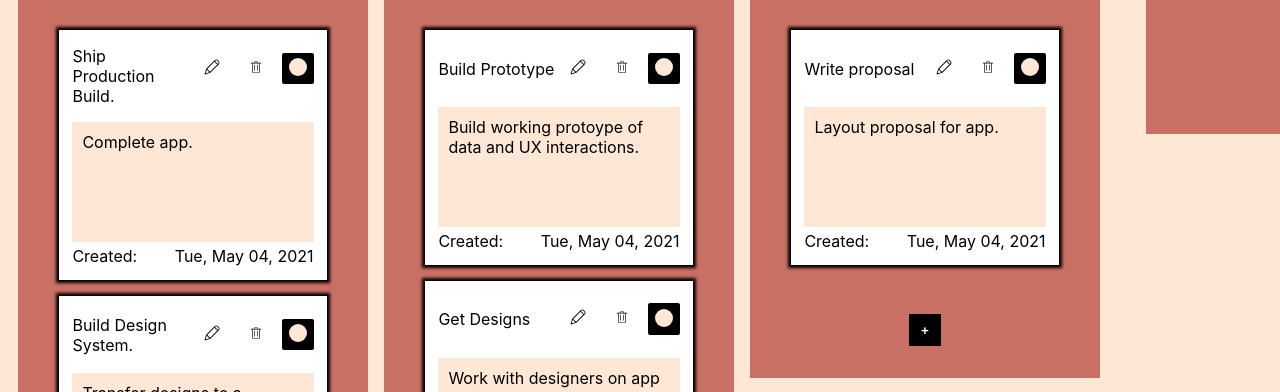
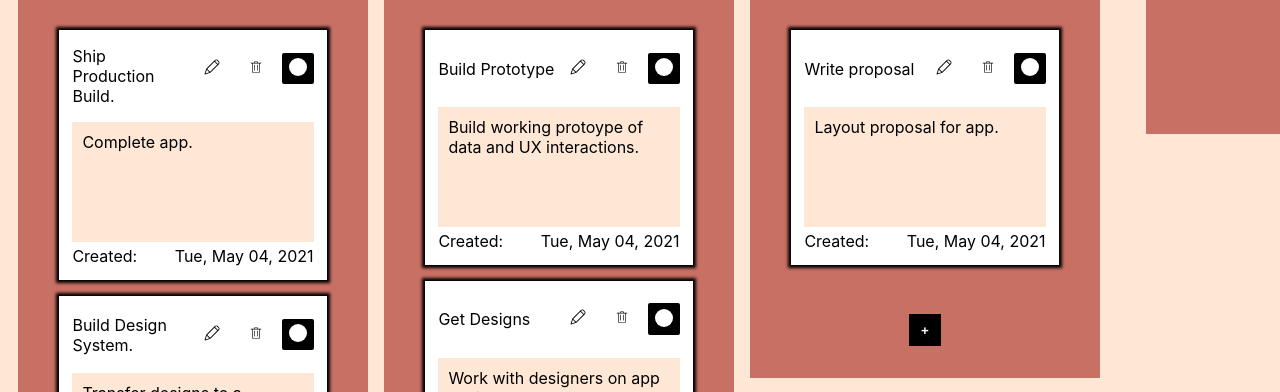
Before and after one commit to Christopher-Stevers/NewKanbeano, a Next.js app: page /demo in a window 1280 px wide. Shown: the part 192-584 px from the top of the page. Built offline with nearby package versions, Linux system fonts and the light colour scheme; no server answers.

Commit message:
fixed default color

```diff
--- a/components/cardColor.js
+++ b/components/cardColor.js
@@ -56,7 +56,7 @@ export default function CardColor(props) {
     }
     const red={backgroundColor: "#"};
     const yellow={backgroundColor: "yellow"};
-    const defaultColour={backgroundColor: "var(--content-background-color)"};
+    const defaultColour={backgroundColor: "var(--header-background-color)"};
     const green={backgroundColor: "green"};
     const colourPicked=(arg)=>{
     modifyContext(arg);
```
